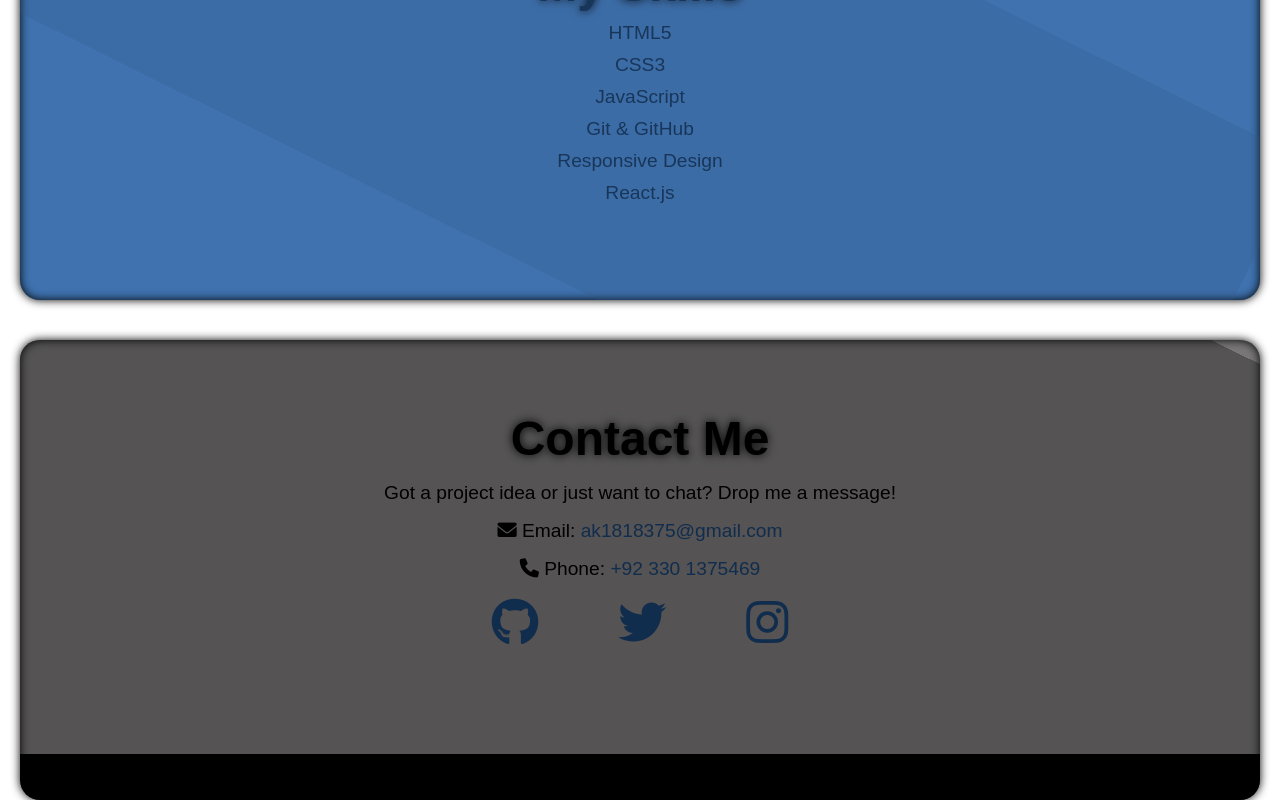
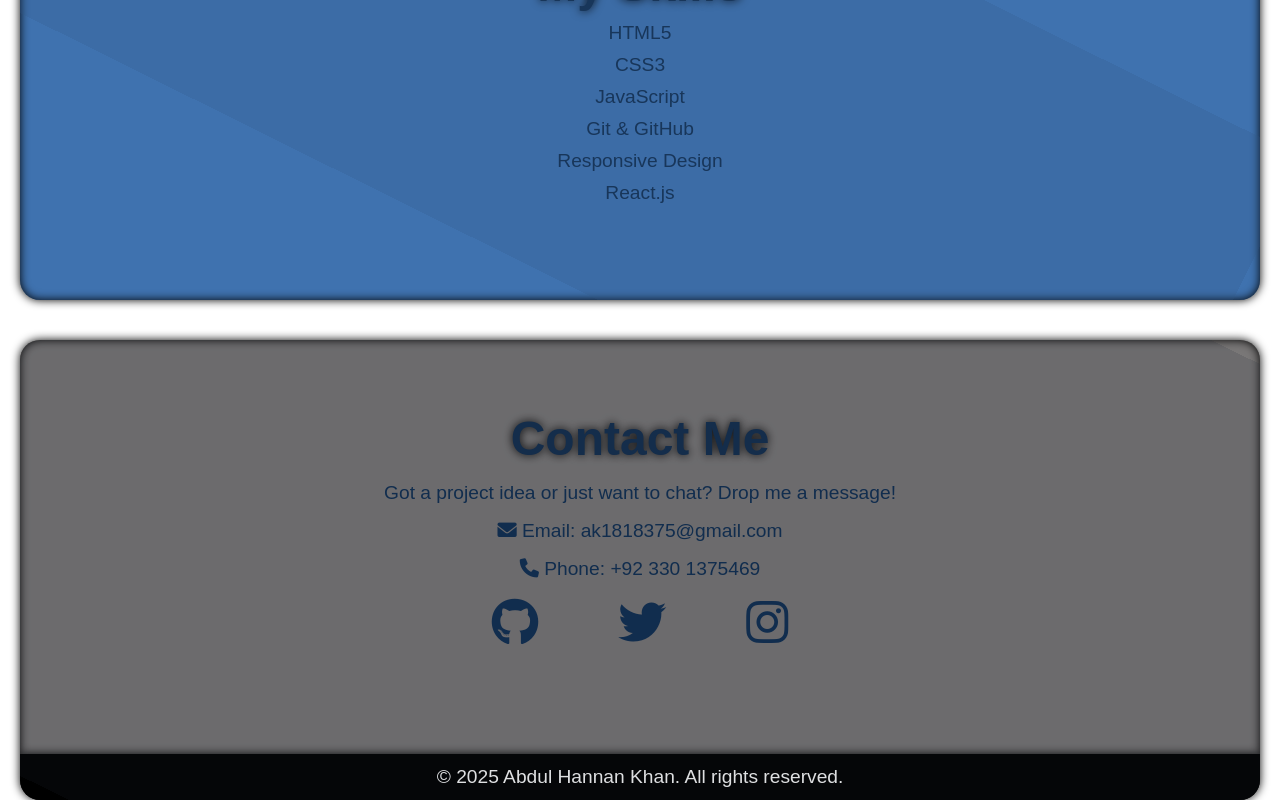
Before and after one commit to Hannankhan203/My-React-Portfolio, a React (Create React App) app: page / in a window 1280 px wide. Shown: the part 3640-4440 px from the top of the page. Built offline with nearby package versions, Linux system fonts and the light colour scheme.

Commit message:
Added darkmode in Contact Section

```diff
--- a/src/App.css
+++ b/src/App.css
@@ -469,7 +469,6 @@ label input:checked ~ .botn {
   /* padding: 10px; */
   border-radius: 20px;
   box-shadow: 0 0 10px #000, inset 0 0 10px #000;
-  background-color: #797777;
   display: flex;
   flex-direction: column;
   justify-content: center;
@@ -486,7 +485,6 @@ label input:checked ~ .botn {
   width: 200%;
   height: 200%;
   position: absolute;
-  background-color: #000;
   animation: spin 6s infinite linear;
   opacity: 0.3;
 }
@@ -503,13 +501,14 @@ label input:checked ~ .botn {
   z-index: 10;
 }
 
-.mail a, .phone a {
+.mail a,
+.phone a {
   /* border: 2px solid black; */
-  color: #112d4e;
   text-decoration: none;
 }
 
-.mail a:hover, .phone a:hover {
+.mail a:hover,
+.phone a:hover {
   text-decoration: underline;
 }
 
@@ -525,18 +524,12 @@ label input:checked ~ .botn {
 
 .socials a {
   /* border: 2px solid black; */
-  color: #112d4e;
   text-decoration: none;
   transition: 0.3s;
 }
 
-.socials a:hover {
-  color: #f9a826;
-}
-
 .copyright {
   font-size: 1.2rem;
-  background-color: black;
   width: 100%;
   border-bottom-left-radius: 20px;
   border-bottom-right-radius: 20px;
@@ -544,4 +537,5 @@ label input:checked ~ .botn {
   display: flex;
   justify-content: center;
   align-items: center;
+  box-shadow: 0 0 10px #000, inset 0 0 10px #000;
 }
--- a/src/components/Contact.jsx
+++ b/src/components/Contact.jsx
@@ -1,10 +1,10 @@
 import React from "react";
 import "../Font Awesome/css/all.css";
 
-function Contact() {
+function Contact({ darkMode }) {
   return (
     <footer id="Contact">
-      <div className="contact-section">
+      <div className={`contact-section ${darkMode ? "dark-mode" : "light-mode"}`}>
         <div className="upper-section">
           <h2 className="contact-heading">Contact Me</h2>
           <p className="contact-p">
@@ -12,25 +12,25 @@ function Contact() {
           </p>
           <p className="mail">
             <i className="fas fa-envelope"></i> Email:{" "}
-            <a href="mailto:ak1818375@gmail.com">ak1818375@gmail.com</a>
+            <a href="mailto:ak1818375@gmail.com" className={darkMode ? "dark-mode" : "light-mode"}>ak1818375@gmail.com</a>
           </p>
           <p className="phone">
             <i className="fas fa-phone"></i> Phone:{" "}
-            <a href="tel:+923301375469">+92 330 1375469</a>
+            <a href="tel:+923301375469" className={darkMode ? "dark-mode" : "light-mode"}>+92 330 1375469</a>
           </p>
           <div className="socials">
-            <a href="https://github.com/Hannankhan203" target='_blank' rel="noreferrer">
+            <a href="https://github.com/Hannankhan203" target='_blank' rel="noreferrer" className={darkMode ? "dark-mode" : "light-mode"}>
               <i className="fab fa-github"></i>
             </a>
-            <a href="https://x.com/Hannankhan203" target='_blank' rel="noreferrer">
+            <a href="https://x.com/Hannankhan203" target='_blank' rel="noreferrer" className={darkMode ? "dark-mode" : "light-mode"}>
               <i className="fab fa-twitter"></i>
             </a>
-            <a href="https://www.instagram.com/hannannnkhann/" target='_blank' rel="noreferrer">
+            <a href="https://www.instagram.com/hannannnkhann/" target='_blank' rel="noreferrer" className={darkMode ? "dark-mode" : "light-mode"}>
               <i className="fab fa-instagram"></i>
             </a>
           </div>
         </div>
-        <p className="copyright">
+        <p className={`copyright ${darkMode ? "dark-mode" : "light-mode"}`}>
           &copy; {new Date().getFullYear()} Abdul Hannan Khan. All rights
           reserved.
         </p>
--- a/src/components/color.css
+++ b/src/components/color.css
@@ -360,56 +360,68 @@ label .botn.dark-mode::after {
 
 /* Contact Section */
 
-.contact .contact-background.light-mode {
+.contact-section.light-mode {
   transition: 0.5s;
+  color: #112d4e;
   background-color: #797777;
 }
 
-.contact .contact-background.dark-mode {
+.contact-section.dark-mode {
   transition: 0.5s;
+  color: #f4f4f4;
   background-color: #252836;
 }
 
-.contact .contact-background .contact-info .icons .icon-link .icon.light-mode {
+.contact-section.light-mode::before {
+  transition: 0.5s;
+  background-color: rgba(37, 40, 54, 0.5);
+}
+
+.contact-section.dark-mode::before {
+  transition: 0.5s;
+  background-color: rgba(121, 119, 119, 0.5);
+}
+
+.mail a.light-mode,
+.phone a.light-mode {
   color: #112d4e;
+  transition: 0.3s;
+}
+
+.mail a.dark-mode,
+.phone a.dark-mode {
+  transition: 0.3s;
+  color: #f4f4f4;
+}
+
+.socials a.light-mode {
+  color: #112d4e;
+  transition: 0.3s;
+}
+
+.socials a.dark-mode {
+  transition: 0.3s;
+  color: #f4f4f4;
+}
+
+.socials a.light-mode:hover {
+  color: #f9a826;
   transition: 0.5s;
 }
 
-.contact .contact-background .contact-info .icons .icon-link .icon.dark-mode {
-  color: #f5f5f5;
+.socials a.dark-mode:hover {
+  transition: 0.5s;
+  color: #ffd700;
+}
+
+.copyright.light-mode {
+    background-color: #000;
+    color: #fff;
   transition: 0.5s;
 }
 
-.contact
-  .contact-background
-  .contact-info
-  .icons
-  .icon-link
-  .icon.light-mode:hover {
+.copyright.dark-mode {
+    background-color: #fff;
+    color: #112d4e;
   transition: 0.5s;
-  background-color: #f9a826;
 }
-
-.contact
-  .contact-background
-  .contact-info
-  .icons
-  .icon-link
-  .icon.dark-mode:hover {
-  transition: 0.5s;
-  background-color: #ffd700;
-}
-
-.contact .contact-background .contact-info .icons .icon-link .icon:active {
-  transform: scale(0.9);
-}
-
-.contact .contact-background .copyright.light-mode {
-  transition: 0.5s;
-  background-color: #000;
-}
-
-.contact .contact-background .copyright.dark-mode {
-  transition: 0.5s;
-  background-color: #1e1e2f;
-}
```
